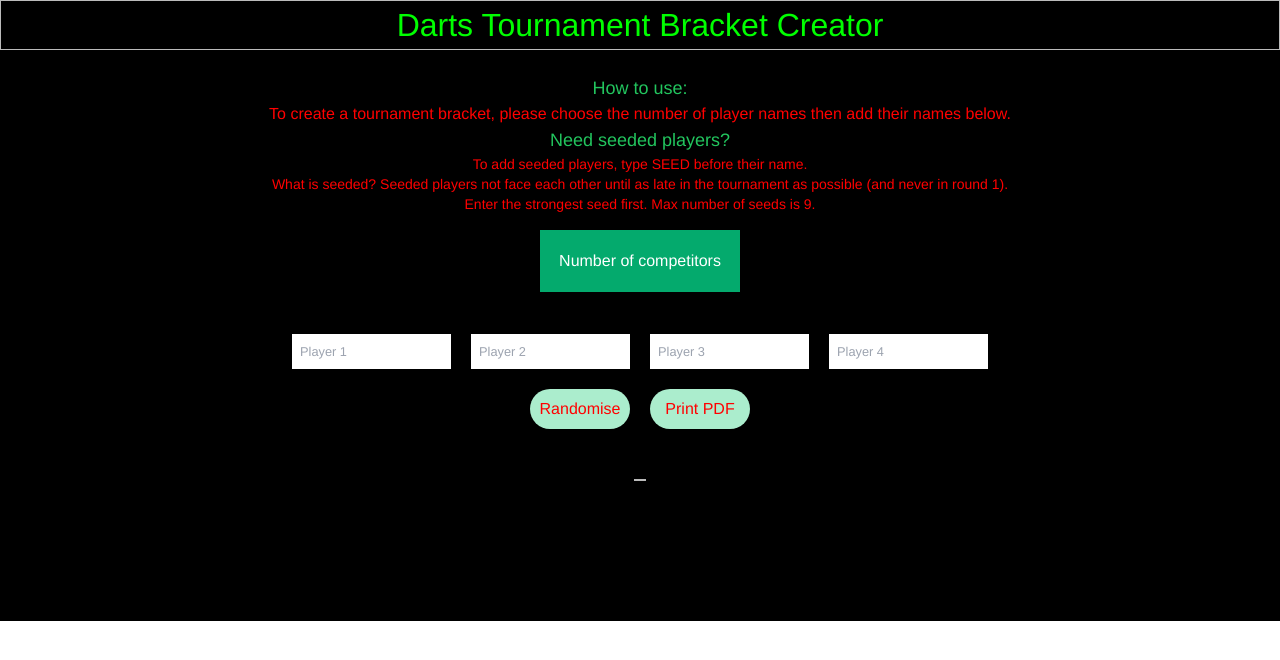
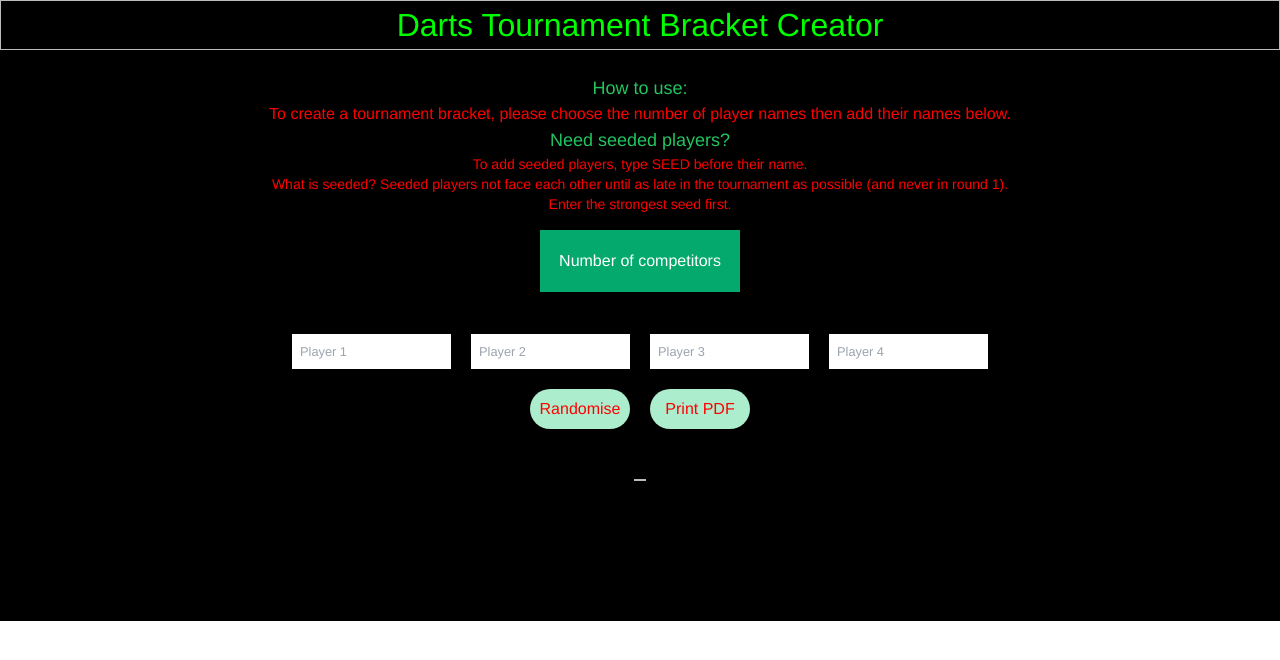
Before and after one commit to ChrisFletcher1989/darts-bracket-v2, a React (Vite) app: page / in a window 1280 px wide. Shown: the top 660 px of the page. Built offline with nearby package versions, Linux system fonts and the light colour scheme.

Commit message:
fixed-bug-with-seeds-interval-calculator

```diff
--- a/src/Components/PlayerInputs.jsx
+++ b/src/Components/PlayerInputs.jsx
@@ -42,20 +42,26 @@ function PlayerInputs ({ number }){
       }
       if (seededNames.length>2){
 
-         let interval=100/seededNames.length
+        let interval = 100 / (seededNames.length - 1);
          let end =100
          for (let i = 0; i < seededNames.length / 2-1; i++) {
           positions.push(Math.floor((totalNames/100) * interval));
-          positions.push(Math.floor((totalNames/100) * (end - interval-1)));
-          interval+=interval
+          positions.push(Math.floor((totalNames/100) * (end - interval)-1));
+          interval += 100 / (seededNames.length - 1);
+          console.log("INTERVAL", interval)
+
         }
 for (let i=0; i<totalNames; i++){
   randomNames.push("REPLACE")
 }
+
   for (let j=0; j<seededNames.length; j++){
     randomNames[positions[j]]=seededNames[j];
+
   }
       }
+      console.log("random names=", randomNames, "seeded names=", seededNames, "positions length=", positions.length, "positions=", positions)
+
     };
 //WHEN "randomize" IS PRESSED//
   const [randomizedNames, setRandomizedNames] = useState([]);
--- a/src/Components/PlayerNumber.jsx
+++ b/src/Components/PlayerNumber.jsx
@@ -20,7 +20,7 @@ const handleNameChange =(event)=> {
             <span className="text-lg text-green-500">Need seeded players?<br/></span>
             To add seeded players, type SEED before their name.<br/>
            What is seeded? Seeded players not face each other until as late in the tournament as possible (and never in round 1).<br />
-           Enter the strongest seed first. Max number of seeds is 9.
+           Enter the strongest seed first.
           </div>
           <fieldset className="uppercase">
             <div className="dropdown">
```
